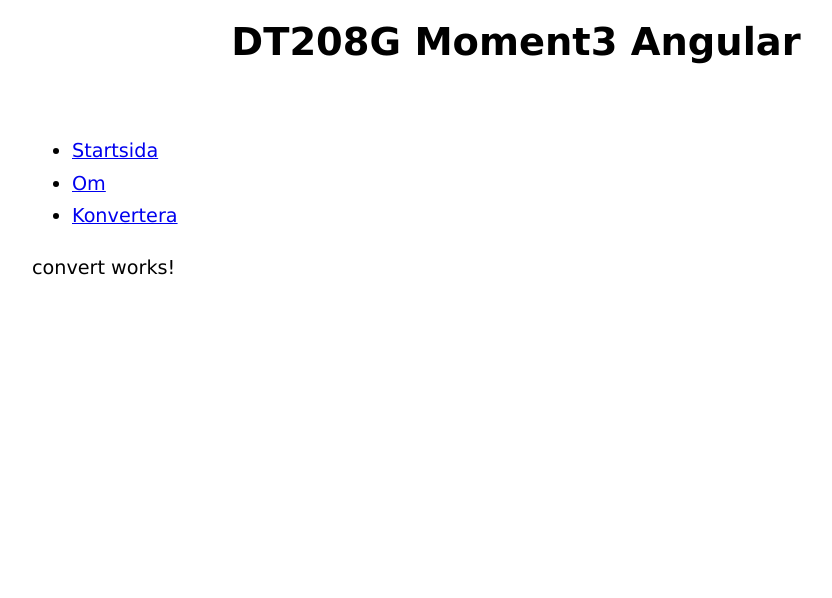
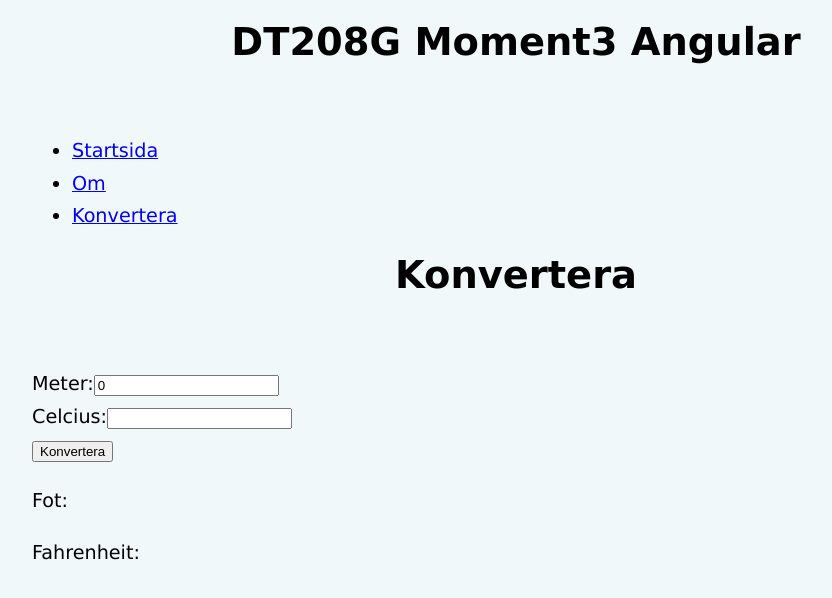
Before and after one commit to BrodinGustav/Mom3_Angular, an Angular app: page /convert in a window 1280 px wide. Shown: the top 598 px of the page, without its empty margins (124-956 px from the left). Built offline with nearby package versions, Linux system fonts and the light colour scheme.

Commit message:
Importert FormsModule samt påbörjat konverteringssida

```diff
--- a/src/app/convert/convert.component.html
+++ b/src/app/convert/convert.component.html
@@ -1 +1,17 @@
-<p>convert works!</p>
+<h1>Konvertera</h1>
+
+<div>
+    <label for="meter">Meter:</label>
+    <input type="number" id="meter" [(ngModel)] ="meter">
+    </div>
+    <div>
+    <label for="celcius">Celcius:</label>
+    <input type="number" id="celcius">
+</div>
+<div>
+    <button>Konvertera</button>
+</div>
+<div>
+<p>Fot:</p>
+<p>Fahrenheit:</p>
+</div>
--- a/src/app/convert/convert.component.ts
+++ b/src/app/convert/convert.component.ts
@@ -1,12 +1,20 @@
 import { Component } from '@angular/core';
+import { FormsModule } from '@angular/forms';
 
 @Component({
   selector: 'app-convert',
   standalone: true,
-  imports: [],
+  imports: [FormsModule],
   templateUrl: './convert.component.html',
   styleUrl: './convert.component.css'
 })
 export class ConvertComponent {
 
+//Properties
+ meter: number = 0;
+ celcius: number = 0;
+ result: number = 0;
+
+ //Methods
+
 }
--- a/src/app/index/index.component.css
+++ b/src/app/index/index.component.css
@@ -0,0 +1,10 @@
+img{
+    width:650px;
+    height:auto;
+    margin:0 auto;
+    box-shadow:5px 10px 10px black;
+}
+
+body{
+    background-color: lightblue;
+}
--- a/src/app/index/index.component.html
+++ b/src/app/index/index.component.html
@@ -1 +1,2 @@
-<p>index works!</p>
+
+<img src="assets/pictures/hiking.jpg" alt="Jämtlandsfjäll">
--- a/src/app/nav/nav.component.html
+++ b/src/app/nav/nav.component.html
@@ -1,7 +1,7 @@
 <nav>
     <ul>
-        <li><a href="/">Startsida</a></li>
-        <li><a href="/about">Om</a></li>
-        <li><a href="Konvertera">Konvertera</a></li>
+        <li><a routerLink="/">Startsida</a></li>
+        <li><a routerLink="/about">Om</a></li>
+        <li><a routerLink="/convert">Konvertera</a></li>
     </ul>
 </nav>
--- a/src/app/nav/nav.component.ts
+++ b/src/app/nav/nav.component.ts
@@ -1,9 +1,10 @@
 import { Component } from '@angular/core';
+import { RouterLink } from '@angular/router';
 
 @Component({
   selector: 'app-nav',
   standalone: true,
-  imports: [],
+  imports: [RouterLink],
   templateUrl: './nav.component.html',
   styleUrl: './nav.component.css'
 })
--- a/src/styles.css
+++ b/src/styles.css
@@ -4,6 +4,7 @@
     line-height: 1.7em;
     max-width:968px;
     margin:0 auto;
+    background-color: rgb(240, 248, 250);
 }
 
 h1{
```
Also changed, not shown: src/assets/pictures/hiking.jpg (added).
